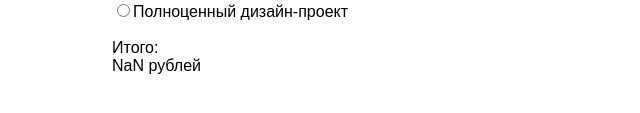
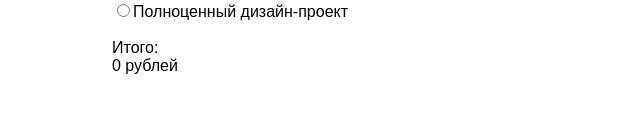
Before and after one commit to terrorblade93rus/Calculate, a plain HTML site: page index.html in a window 1280 px wide. Shown: the part 183-296 px from the top of the page, 278-918 px from the left. Drawn offline with Linux system fonts and the light colour scheme.

Commit message:
process 1.223

```diff
--- a/index.html
+++ b/index.html
@@ -26,7 +26,7 @@
 
 <div class="calculator">
     <label for="area">Введите площадь Вашей квартиры:</label>
-    <input type="text" id="area" value=" " oninput="calculateTotal()">
+    <input type="text" id="area" value="" oninput="calculateTotal()">
     <br><br>
     <label>Выберите тип:</label>
     <br>
@@ -43,6 +43,9 @@
 <script>
     function calculateTotal() {
         var area = parseFloat(document.getElementById("area").value);
+        if (isNaN(area)) {
+            area = 0; // Установка значения по умолчанию, если поле пустое или содержит нечисловое значение
+        }
         var type = document.querySelector('input[name="type"]:checked').value;
         var total = 0;
 
```
